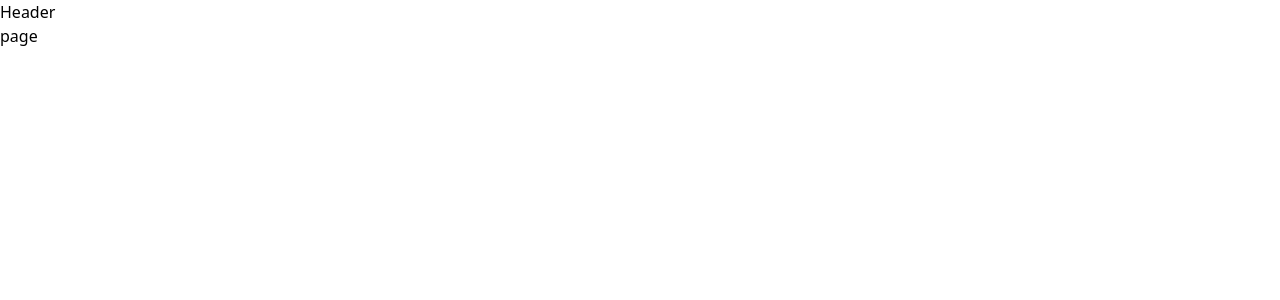
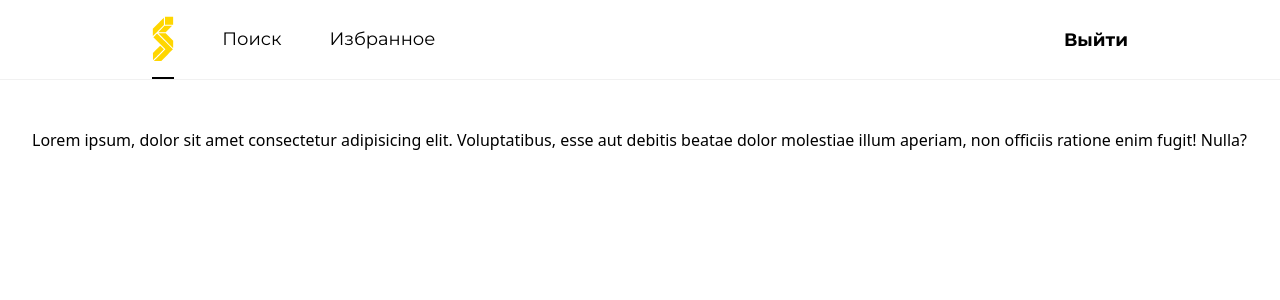
Before and after one commit to Steve-conqueror1/youtube-task, a Next.js app: page / in a window 1280 px wide. Shown: the top 300 px of the page. Built offline with nearby package versions, Linux system fonts and the light colour scheme.

Commit message:
implemented navbar links

```diff
--- /dev/null
+++ b/app/(root)/chosen/page.tsx
@@ -0,0 +1,7 @@
+import React from "react";
+
+const page = () => {
+  return <div>page</div>;
+};
+
+export default page;
--- a/app/(root)/layout.tsx
+++ b/app/(root)/layout.tsx
@@ -1,11 +1,13 @@
+import HeaderBox from "@/components/HeaderBox";
+
 export default function RootLayout({
   children,
 }: Readonly<{
   children: React.ReactNode;
 }>) {
   return (
-    <main>
-      Header
+    <main className="w-full">
+      <HeaderBox />
       {children}
     </main>
   );
--- a/app/(root)/page.tsx
+++ b/app/(root)/page.tsx
@@ -1,7 +1,18 @@
+import HeaderBox from "@/components/HeaderBox";
 import React from "react";
 
 const Home = () => {
-  return <div>page</div>;
+  return (
+    <section className="home">
+      <div className="home-content">
+        <p>
+          Lorem ipsum, dolor sit amet consectetur adipisicing elit.
+          Voluptatibus, esse aut debitis beatae dolor molestiae illum aperiam,
+          non officiis ratione enim fugit! Nulla?
+        </p>
+      </div>
+    </section>
+  );
 };
 
 export default Home;
--- /dev/null
+++ b/app/(root)/search/page.tsx
@@ -0,0 +1,7 @@
+import React from "react";
+
+const page = () => {
+  return <div>page</div>;
+};
+
+export default page;
--- a/app/globals.css
+++ b/app/globals.css
@@ -18,3 +18,26 @@
   -ms-overflow-style: none;
   scrollbar-width: none;
 }
+
+@layer utilities {
+  .home {
+    @apply no-scrollbar flex w-full flex-row max-xl:max-h-screen max-xl:overflow-y-scroll;
+  }
+  .home-content {
+    @apply no-scrollbar flex w-full flex-1 flex-col gap-8 px-5 sm:px-8 py-7 lg:py-12 xl:max-h-screen xl:overflow-y-scroll;
+  }
+  .container {
+    @apply max-w-[1040px] mx-auto;
+  }
+  .navLink {
+    @apply h-full flex flex-col justify-center transition-all;
+  }
+
+  .navActive {
+    @apply border-b-[#000]  border-b-[2px];
+  }
+
+  .navDefault {
+    @apply border-b-transparent  border-b-[2px];
+  }
+}
--- /dev/null
+++ b/components/HeaderBox.tsx
@@ -0,0 +1,56 @@
+"use client";
+import { navLinks } from "@/constants";
+import Link from "next/link";
+import React from "react";
+import Image from "next/image";
+import { usePathname } from "next/navigation";
+
+const HeaderBox = () => {
+  const path = usePathname();
+
+  return (
+    <header className="bg-white w-full h-[80px] flex flex-col justify-center border-b border-gray-200">
+      <div className="container flex justify-between items-center h-full">
+        <ul className="flex gap-12 items-center h-full">
+          <li
+            className={`navLink ${
+              path.substring(0) === "/" ? "navActive" : "navDefault"
+            }`}
+          >
+            <Link href={"/"} className="">
+              <Image
+                src="/icons/logo.svg"
+                alt="logo"
+                height={48.3}
+                width={22.2}
+              />
+            </Link>
+          </li>
+          {navLinks.map((link, index) => (
+            <li
+              key={index}
+              className={`navLink ${
+                path.substring(1) === link.text ? "navActive" : "navDefault"
+              }`}
+            >
+              <Link
+                href={link.route}
+                className="text-black font-normal text-[18px] leading-[28px] text-center font-montserrat"
+              >
+                {link.label}
+              </Link>
+            </li>
+          ))}
+        </ul>
+        <Link
+          href={"#"}
+          className="text-black font-bold text-center leading-[28px] text-[18px] font-montserrat"
+        >
+          Выйти
+        </Link>
+      </div>
+    </header>
+  );
+};
+
+export default HeaderBox;
--- /dev/null
+++ b/constants/index.ts
@@ -0,0 +1,12 @@
+export const navLinks = [
+  {
+    route: "/search",
+    label: "Поиск",
+    text: "search",
+  },
+  {
+    route: "/chosen",
+    label: "Избранное",
+    text: "chosen",
+  },
+];
--- a/tailwind.config.ts
+++ b/tailwind.config.ts
@@ -20,15 +20,17 @@ const config = {
     extend: {
       colors: {
         gray: {
+          200: "#f1f1f1",
+          500: "#272727",
           600: "#171719",
-          300: "#272727",
         },
         yellow: {
           500: "#FFD600",
         },
-        black: {
-          300: "#272727",
-        },
+      },
+      fontFamily: {
+        montserrat: "var(--font-montserrat)",
+        roboto: "var(--font-ibm-plex-serif)",
       },
       borderRadius: {
         lg: "var(--radius)",
```
Also changed, not shown: public/icons/logo.svg.
